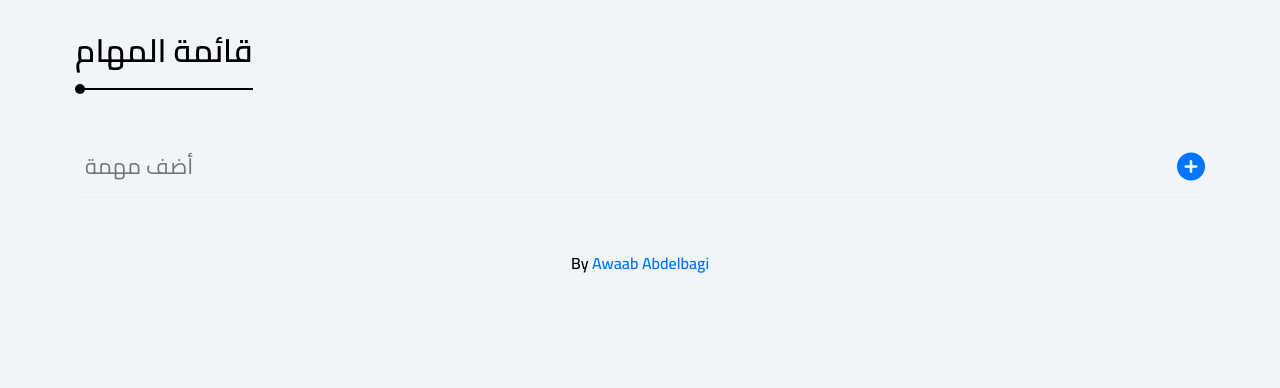
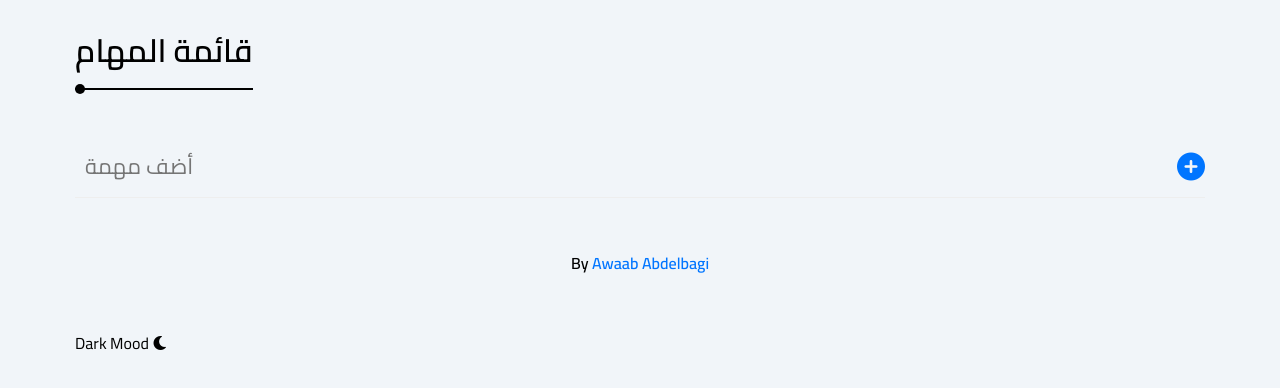
Before and after one commit to 2waab/To-Do-List, a plain HTML site: page index.html in a window 1280 px wide. Drawn offline with Linux system fonts and the light colour scheme.

Commit message:
Update index.html

```diff
--- a/index.html
+++ b/index.html
@@ -20,6 +20,7 @@
                 </div>
             </div>
             <div class="footer">By <a href="https://github.com/2waab" target="_blank">Awaab Abdelbagi</a></div>
+            <div class="them">Dark Mood <i class="fa-solid fa-moon moon"></i></i></div>
         </div>
         <script src="main.js"></script>
     </body>
```
